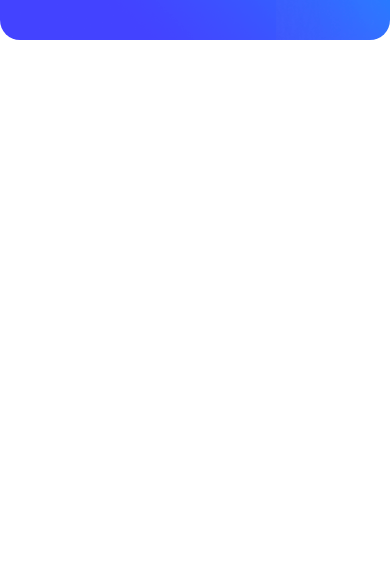
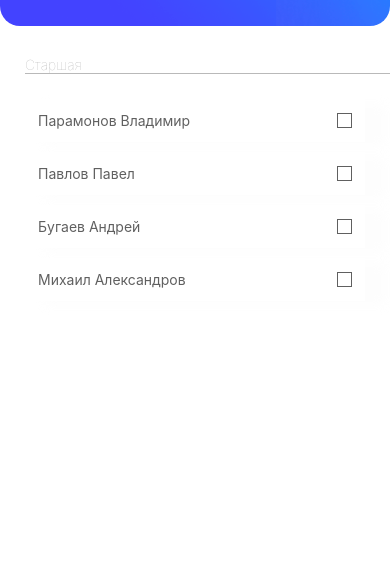
Before and after one commit to VovaParamonov/attendance-log-app, a React Native app: screen / in a window 390 px wide. Shown: the part 148-709 px from the top of the page. Built offline with nearby package versions, Linux system fonts and the light colour scheme.

Commit message:
- Ended log screen styling - Realized LogList - Realized StudentChecker - Realized models (student, group)

```diff
--- a/App.tsx
+++ b/App.tsx
@@ -48,7 +48,6 @@ export default function App() {
         <View style={style.app}>
             <googleAccessContext.Provider value={googleAccessModule}>
                 {getCurrentScreen()}
-                {/*<Text>Test: {test}</Text>*/}
                 <LaunchScreen />
                 <NavBar/>
             </googleAccessContext.Provider>
--- a/globalStyles.tsx
+++ b/globalStyles.tsx
@@ -8,5 +8,18 @@ export default StyleSheet.create({
     },
     screen: {
         height: "100%"
+    },
+
+    //group styles
+    group_title: {
+        // backgroundColor: "red",
+        width: "120%",
+        borderBottomWidth: 1,
+        borderBottomColor: "#b9b9b9"
+    },
+
+    group_title_text: {
+        fontWeight: "100",
+        color: "#b9b9b9",
     }
 });
--- /dev/null
+++ b/src/components/LogList/LogList.tsx
@@ -0,0 +1,42 @@
+import React from "react";
+import {View, Text, ScrollView} from "react-native";
+import style from "./LogListStyle.ts";
+import globalStyles from "../../../globalStyles";
+import {groupType} from "../../models/global";
+import StudentChecker from "./StudentChecker/StudentChecker";
+
+type propsType = {
+    groups: groupType[]
+}
+
+const LogList: (props: propsType) => JSX.Element = (props) => {
+    const {groups} = props;
+
+    const getGroupJSX = (group: groupType) => (
+        <View key={group.groupId}>
+            <View style={globalStyles.group_title}>
+                <Text style={globalStyles.group_title_text}>{group.groupName}</Text>
+            </View>
+            <View style={{
+                paddingTop: 25,
+                overflow: "visible",
+                paddingBottom: 200
+            }}
+            >
+                {
+                    group.list.map(student => (
+                        <StudentChecker key={student.id} student={student}/>
+                    ))
+                }
+            </View>
+        </View>
+    );
+
+    return <ScrollView style={style.log_list}>
+        <View style={globalStyles.container}>
+            {groups.map(getGroupJSX)}
+        </View>
+    </ScrollView>;
+}
+
+export default LogList;
--- /dev/null
+++ b/src/components/LogList/LogListStyle.ts
@@ -0,0 +1,10 @@
+import {StyleSheet} from "react-native";
+
+export default StyleSheet.create({
+    log_list: {
+        flex: 1,
+        flexGrow: 3.5,
+        paddingTop: 30,
+        paddingBottom: 30
+    }
+});
--- /dev/null
+++ b/src/components/LogList/StudentChecker/StudentChecker.tsx
@@ -0,0 +1,43 @@
+import React, {useState} from "react";
+import {View, Text, StyleSheet, TouchableOpacity, Image} from "react-native";
+import style from "./StudentCheckerStyle.ts"
+import globalStyles from "../../../../globalStyles";
+import {Student} from "../../../models/global";
+
+type propsType = {
+    student: Student
+}
+
+const StudentChecker: (props: propsType) => JSX.Element = (props) => {
+    const {student} = props;
+
+    const [selected, setSelected] = useState(false);
+
+    const selectToggle = () => {
+        setSelected(selected => !selected);
+    }
+
+    return <TouchableOpacity
+        style={StyleSheet.flatten([
+            style.student_check_item,
+            {backgroundColor: selected? "#e1fff3": "#fff"}
+            ])}
+        onPress={selectToggle}
+    >
+        <Text style={style.student_check_item_text} >{student.full_name}</Text>
+        <View style={style.student_check_item__check_box} >
+            <Image
+                source={require("../../../../assets/imgs/check.png")}
+                style={StyleSheet.compose(
+                    style.student_check_item__check_box_image,
+                    {
+                        display: selected? "flex" : "none"
+                    }
+                    )
+                }
+            />
+        </View>
+    </TouchableOpacity>;
+}
+
+export default StudentChecker;
--- /dev/null
+++ b/src/components/LogList/StudentChecker/StudentCheckerStyle.ts
@@ -0,0 +1,38 @@
+import {StyleSheet} from "react-native";
+
+export default StyleSheet.create({
+    student_check_item: {
+        padding: 13,
+        shadowRadius: 10,
+        shadowOffset: { width: 20, height: 5 },
+        shadowColor: "#eaeaea",
+        shadowOpacity: 0.1,
+        elevation: 1,
+        // background color must be set
+        marginBottom: 10,
+        flex: 1,
+        flexDirection: "row",
+        justifyContent: "space-between",
+        alignItems: "center"
+    },
+
+
+    student_check_item_text: {
+        color: "#606060"
+    },
+
+    student_check_item__check_box: {
+        width: 15,
+        height: 15,
+        padding: 1,
+        borderWidth: 1,
+        borderColor: "#606060"
+    },
+
+    student_check_item__check_box_image: {
+        width: "100%",
+        height: "100%",
+        resizeMode: "contain",
+    }
+
+});
--- a/src/components/screens/LogScreen/LogScreen.tsx
+++ b/src/components/screens/LogScreen/LogScreen.tsx
@@ -3,21 +3,45 @@ import {View, StyleSheet, Text} from "react-native";
 import style from "./LogScreenStyle";
 import DateHeader from "../../DateHeader/DateHeader";
 import globalStyles from "../../../../globalStyles";
+import LogList from "../../LogList/LogList";
+import {Student} from "../../../models/global";
 
-type typeProps = {
+type typeProps = {}
 
-}
+const LogScreen: (props: typeProps) => JSX.Element = () => {
 
-const LogScreen: (props:typeProps) => JSX.Element = () => {
-
-    return (<View style={StyleSheet.flatten([globalStyles.screen, style.log_screen])} >
-        <DateHeader />
-        <View style={{
-            flex: 1,
-            flexGrow: 3.5,
-        }}>
-
-        </View>
+    return (<View style={StyleSheet.flatten([globalStyles.screen, style.log_screen])}>
+        <DateHeader/>
+        <LogList
+            groups={[
+                {
+                    groupId: "1",
+                    groupName: "Старшая",
+                    list: [
+                        new Student({
+                            id: "1",
+                            group: "Старшая",
+                            full_name: "Парамонов Владимир",
+                        }),
+                        new Student({
+                            id: "2",
+                            group: "Старшая",
+                            full_name: "Павлов Павел",
+                        }),
+                        new Student({
+                            id: "3",
+                            group: "Старшая",
+                            full_name: "Бугаев Андрей",
+                        }),
+                        new Student({
+                            id: "4",
+                            group: "Старшая",
+                            full_name: "Михаил Александров",
+                        })
+                    ]
+                },
+            ]}
+        />
     </View>);
 }
 
--- a/src/models/global.ts
+++ b/src/models/global.ts
@@ -1 +1,38 @@
 export type screensVariants = "log" | "list";
+
+export class Student {
+    constructor(initData: {
+        id: string;
+        group?: string;
+        full_name?: string;
+        parent_full_name?: string;
+        phone?: string;
+        parent_phone?: string
+    }) {
+        this.id = initData.id;
+        this.full_name = initData.full_name || "";
+        this.parent_full_name = initData.parent_full_name || "";
+        this.group = initData.group || "Старшая";
+        this.phone = initData.phone || "";
+        this.parent_phone = initData.phone || "";
+    }
+
+    readonly id: string;
+    readonly full_name: string;
+    readonly parent_full_name: string;
+    readonly group: string;
+    readonly phone: string;
+    readonly parent_phone: string;
+
+    update(data: {
+        [K in keyof Student]: Student[K]
+    }) {
+        return {...this, data};
+    }
+}
+
+export type groupType = {
+    groupId: string,
+    groupName: string,
+    list: Student[]
+}
```
